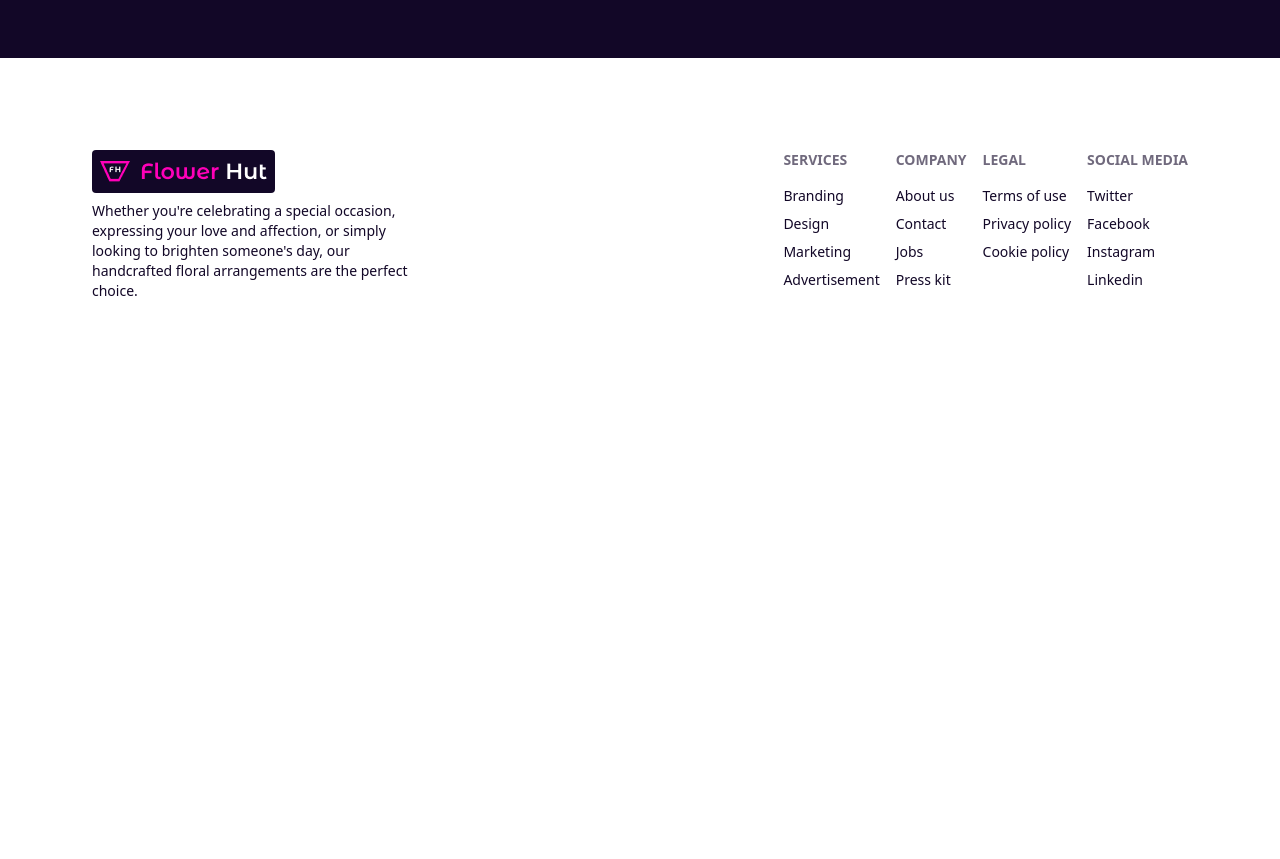
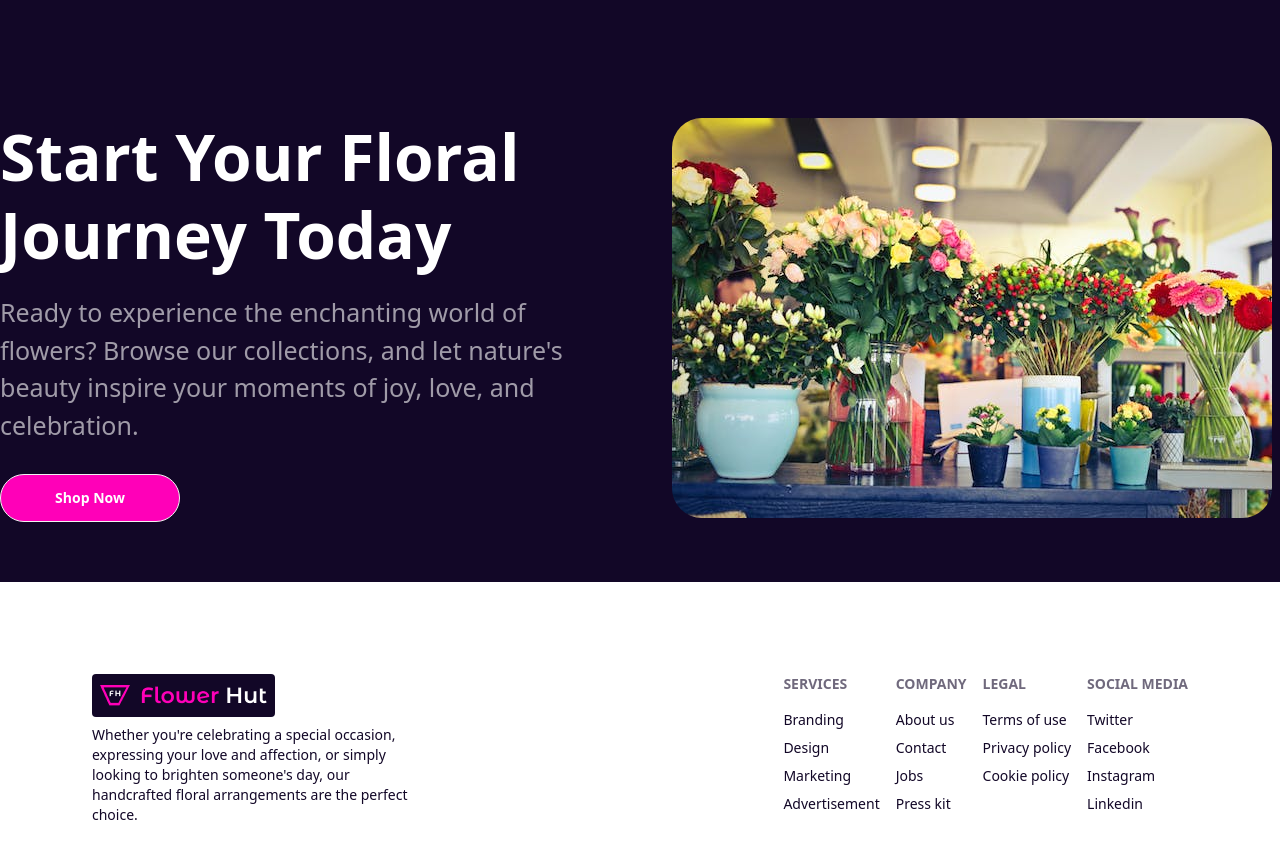
Before and after one commit to Fahadmohammad1/flower-hut-frontend, a React (Vite) app: page / in a window 1280 px wide. Shown: the part 4331-5190 px from the top of the page. Before the commit the page ends 4724 px from the top, so only its background shows below. Built offline with nearby package versions, Linux system fonts and the light colour scheme; no server answers.

Commit message:
feat(home): start your floral section add

```diff
--- /dev/null
+++ b/src/components/home/StartYourFloral.tsx
@@ -0,0 +1,31 @@
+import banner from "../../assets/start-floral-banner.png";
+
+const StartYourFloral = () => {
+  return (
+    <section className="container mx-auto mt-[120px]">
+      <div className="lg:grid grid-cols-2 gap-x-16">
+        <div>
+          <h3
+            style={{ lineHeight: "78px" }}
+            className="font-bold text-[64px] text-white mb-5"
+          >
+            Start Your Floral Journey Today
+          </h3>
+          <p className="mb-[30px] text-[25px] text-[#FFFFFF99]">
+            Ready to experience the enchanting world of flowers? Browse our
+            collections, and let nature's beauty inspire your moments of joy,
+            love, and celebration.
+          </p>
+          <button className="btn bg-fh-primary rounded-full text-white lg:w-[180px] py-4">
+            Shop Now
+          </button>
+        </div>
+        <div>
+          <img className="rounded-[30px]" src={banner} alt="" />
+        </div>
+      </div>
+    </section>
+  );
+};
+
+export default StartYourFloral;
--- a/src/pages/Home.tsx
+++ b/src/pages/Home.tsx
@@ -3,6 +3,7 @@ import CommunityBanner from "../components/home/CommunityBanner";
 import FeaturedBlogs from "../components/home/FeaturedBlogs";
 import FloralSelection from "../components/home/FloralSelection";
 import ShopFeatures from "../components/home/ShopFeatures";
+import StartYourFloral from "../components/home/StartYourFloral";
 import UniqueServices from "../components/home/UniqueServices";
 
 const Home = () => {
@@ -14,6 +15,7 @@ const Home = () => {
       <CommunityBanner />
       <UniqueServices />
       <FeaturedBlogs />
+      <StartYourFloral />
     </div>
   );
 };
```
Also changed, not shown: src/assets/start-floral-banner.png (added).
